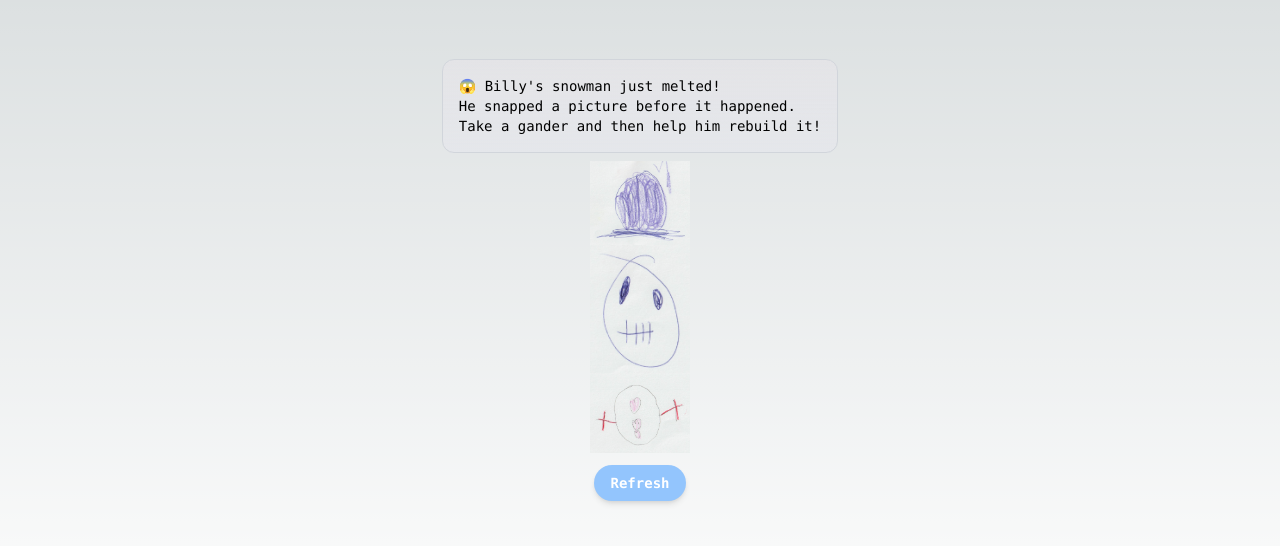
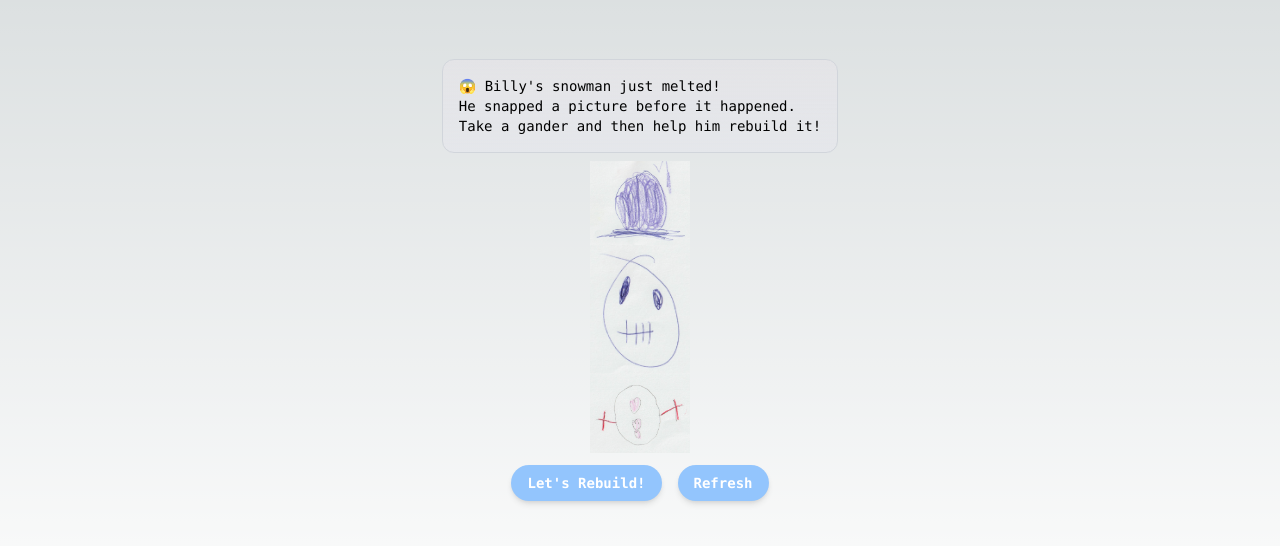
Before and after one commit to greg-finley/snowman_builder, a Next.js app: page / in a window 1280 px wide. Shown: the part 120-666 px from the top of the page. Built offline with nearby package versions, Linux system fonts and the light colour scheme.

Commit message:
Buttons WIP

```diff
--- /dev/null
+++ b/src/app/components/Button.tsx
@@ -0,0 +1,16 @@
+interface ButtonProps {
+  onClick: () => void;
+  buttonText: string;
+}
+
+export default function Button(props: ButtonProps) {
+  const { onClick, buttonText } = props;
+  return (
+    <button
+      className="mt-3 bg-blue-300 hover:bg-blue-400 text-white font-bold py-2 px-4 rounded-full shadow-md hover:shadow-lg transition duration-300 ease-in-out transform"
+      onClick={() => onClick()}
+    >
+      {buttonText}
+    </button>
+  );
+}
--- a/src/app/page.tsx
+++ b/src/app/page.tsx
@@ -4,6 +4,7 @@ import React, { useEffect, useState } from "react";
 
 import Image from "next/image";
 import { randomAssetIndex, toAssetFileName } from "./utils";
+import Button from "./components/Button";
 
 interface CurrentState {
   hat: number;
@@ -49,12 +50,23 @@ export default function Home() {
               />
             ))
           ))}
-        <button
-          className="mt-3 bg-blue-300 hover:bg-blue-400 text-white font-bold py-2 px-4 rounded-full shadow-md hover:shadow-lg transition duration-300 ease-in-out transform"
-          onClick={() => setRefreshIndex(refreshIndex + 1)}
-        >
-          Refresh
-        </button>
+        {!rebuildMode ? (
+          <div className="flex gap-4">
+            <Button
+              onClick={() => setRebuildMode(!rebuildMode)}
+              buttonText="Let's Rebuild!"
+            />
+            <Button
+              onClick={() => setRefreshIndex(refreshIndex + 1)}
+              buttonText="Refresh"
+            />
+          </div>
+        ) : (
+          <Button
+            onClick={() => setRebuildMode(!rebuildMode)}
+            buttonText="Just Kidding!"
+          />
+        )}
       </div>
     </main>
   );
```
